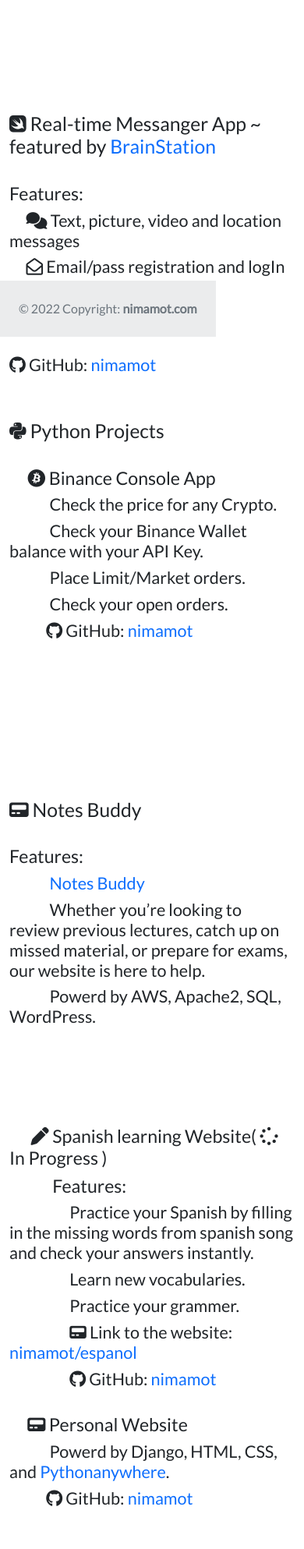
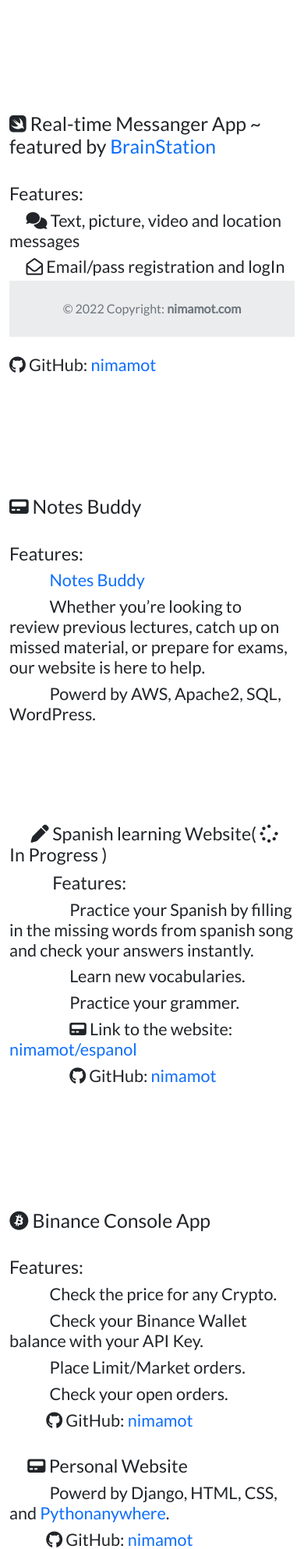
Before and after one commit to nimamot/Personal-Website, a Django app: page / in a window 390 px wide. Shown: the part 412-2399 px from the top of the page at 78% size. Run offline with Django 3.2, Linux system fonts and the light colour scheme; data comes from the database, SQL or seed files in the repository; some libraries are stand-ins or nearby versions.

Commit message:
minor changes

```diff
--- a/portfolio/templates/portfolio/home.html
+++ b/portfolio/templates/portfolio/home.html
@@ -66,7 +66,7 @@
     <!--<br>-->
   </div>
   <div class="col-md-5 ">
-    <img id = "conversationView-image" src="{% static 'portfolio/ConversationView.jpg' %}" class="img-fluid mb-2" style="border: 2px solid circular; border-radius: 25px; margin-top: 100px">
+    <img id = "conversationView-image" src="{% static 'portfolio/ConversationView.jpg' %}" class="img-fluid mb-2" style="border: 2px solid circular; border-radius: 25px; margin-top: 100px;">
   </div>
 </div>
 
@@ -79,22 +79,10 @@
 </style>
 
 
-<h2 class="mt-5"><i class="fab fa-python"></i> Python Projects</h2>
-<br>
-<h3>&emsp;<i class="fab fa-bitcoin"></i> Binance Console App</h3>
-<h4>&emsp; &emsp; Check the price for any Crypto.</h4>
-<h4>&emsp; &emsp; Check your Binance Wallet balance with your API Key.</h4>
-<h4>&emsp; &emsp; Place Limit/Market orders.</h4>
-<h4>&emsp; &emsp; Check your open orders.</h4>
-<h4>&emsp; &emsp;<i class="fab fa-github"></i> GitHub: <a href="https://github.com/nimamot/pyTools/blob/main/binance/binance01.py">nimamot</a></h4>
-<br>
-<br>
-
-
 
 <div class="row">
       <div class="col-md-5 ">
-    <img id = "notes-budy-image" src="{% static 'portfolio/Screen Shot 2023-04-23 at 5.49.34 PM.png' %}" class="img-fluid mb-2" style="border: 2px solid circular; border-radius: 25px; margin-top: 100px">
+    <img id = "notes-budy-image" src="{% static 'portfolio/Screen Shot 2023-04-23 at 5.49.34 PM.png' %}" class="img-fluid mb-2" style="border: 2px solid circular; border-radius: 25px; margin-top: 100px;">
   </div>
   <div class="col-md-7">
     <h2 class="mt-5"><i class="fas fa-pager" style="margin-top: 100px;"></i> Notes Buddy</h2>
@@ -117,6 +105,8 @@
     }
 }
 </style>
+
+
 
 <br>
 <br>
@@ -147,7 +137,7 @@
     <!--<br>-->
   </div>
         <div class="col-md-5 ">
-    <img id = "spanish-website-image" src="{% static 'portfolio/spanish-website-image.png' %}" class="img-fluid mb-2" style="border: 2px solid circular; border-radius: 25px; margin-top: 90px">
+    <img id = "spanish-website-image" src="{% static 'portfolio/spanish-website-image.png' %}" class="img-fluid mb-2" style="border: 2px solid circular; border-radius: 25px; margin-top: 90px;">
   </div>
   </div>
 
@@ -159,6 +149,47 @@
 }
 </style>
 
+
+<!--<h2 class="mt-5"><i class="fab fa-python"></i> Python Projects</h2>-->
+<!--<br>-->
+<!--<h3>&emsp;<i class="fab fa-bitcoin"></i> Binance Console App</h3>-->
+<!--<h4>&emsp; &emsp; Check the price for any Crypto.</h4>-->
+<!--<h4>&emsp; &emsp; Check your Binance Wallet balance with your API Key.</h4>-->
+<!--<h4>&emsp; &emsp; Place Limit/Market orders.</h4>-->
+<!--<h4>&emsp; &emsp; Check your open orders.</h4>-->
+<!--<h4>&emsp; &emsp;<i class="fab fa-github"></i> GitHub: <a href="https://github.com/nimamot/pyTools/blob/main/binance/binance01.py">nimamot</a></h4>-->
+<!--<br>-->
+<!--<br>-->
+
+
+
+
+<div class="row">
+      <div class="col-md-5 ">
+    <img id = "binance-image" src="{% static 'portfolio/binance2.png' %}" class="img-fluid mb-2" style="border:10px solid circular; border-color: blue; border-radius: 25px; margin-top: 100px;">
+  </div>
+  <div class="col-md-7">
+    <h2 class="mt-5"><i class="fab fa-bitcoin" style="margin-top: 80px;"></i> Binance Console App</h2>
+    <br>
+    <h3>Features:</h3>
+<h4>&emsp; &emsp; Check the price for any Crypto.</h4>
+<h4>&emsp; &emsp; Check your Binance Wallet balance with your API Key.</h4>
+<h4>&emsp; &emsp; Place Limit/Market orders.</h4>
+<h4>&emsp; &emsp; Check your open orders.</h4>
+<h4>&emsp; &emsp;<i class="fab fa-github"></i> GitHub: <a href="https://github.com/nimamot/pyTools/blob/main/binance/binance01.py">nimamot</a></h4>
+    <br>
+    <!--<br>-->
+    <!--<br>-->
+  </div>
+<div/>
+
+<style>
+@media only screen and (max-width: 900px) {
+    #binance-image {
+        display: none;
+    }
+}
+</style>
 
 
 <h3>&emsp;<i class="fas fa-pager"></i> Personal Website</h3>
```
